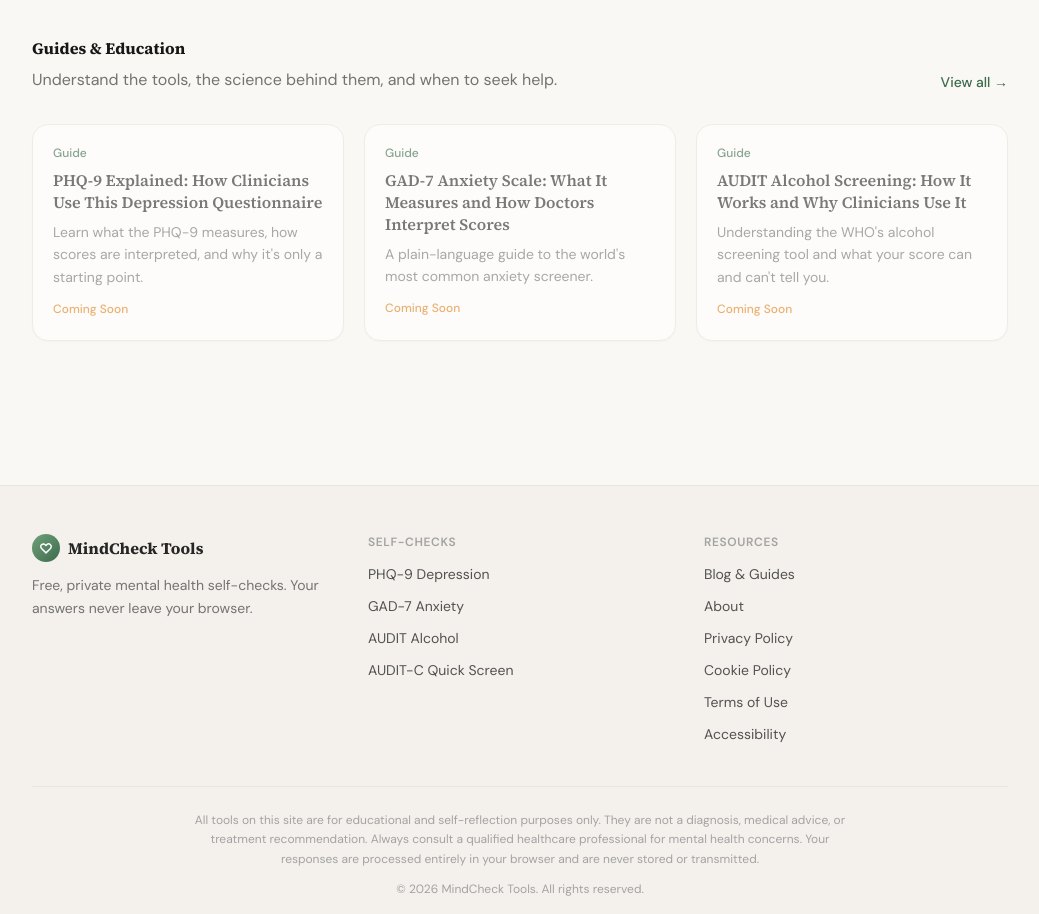
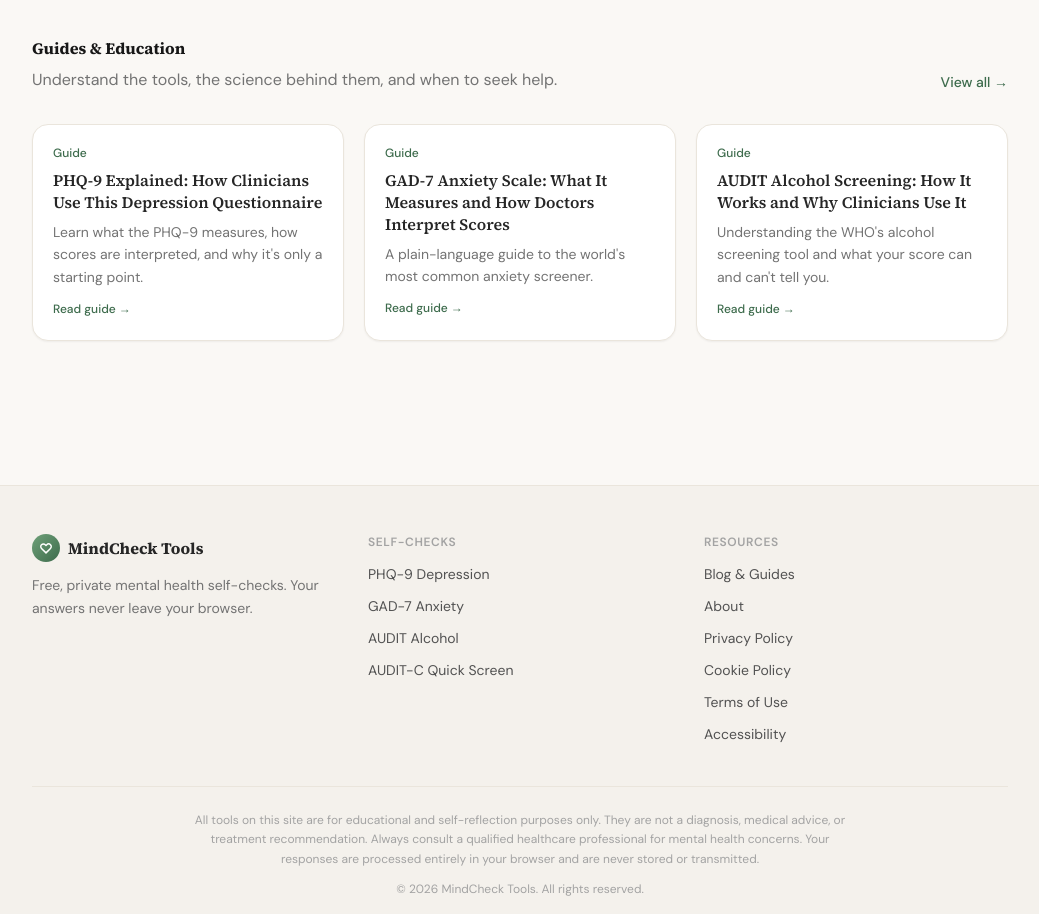
Before and after one commit to raiderj77/mhsud, a Next.js app: page / in a window 1280 px wide. Shown: the part 2160-3074 px from the top of the page, without its empty margins (120-1159 px from the left). Built offline with nearby package versions, Linux system fonts and the light colour scheme.

Commit message:
fix: make homepage blog cards link to live articles

```diff
--- a/src/app/page.tsx
+++ b/src/app/page.tsx
@@ -267,7 +267,7 @@ export default function HomePage() {
               excerpt: "Understanding the WHO's alcohol screening tool and what your score can and can't tell you.",
             },
           ].map((post) => (
-            <div key={post.slug} className="card p-5 opacity-60">
+            <Link key={post.slug} href={`/blog/${post.slug}`} className="card p-5 hover:border-sage-300 dark:hover:border-sage-700 transition-colors">
               <span className="text-xs font-medium text-sage-600 dark:text-sage-400 mb-2 block">Guide</span>
               <h3 className="font-serif font-semibold text-neutral-800 dark:text-neutral-100 mb-2 leading-snug">
                 {post.title}
@@ -275,8 +275,8 @@ export default function HomePage() {
               <p className="text-sm text-neutral-500 dark:text-neutral-400 leading-relaxed">
                 {post.excerpt}
               </p>
-              <span className="inline-block mt-3 text-xs text-warm-600 dark:text-warm-400 font-medium">Coming Soon</span>
-            </div>
+              <span className="inline-block mt-3 text-xs text-sage-600 dark:text-sage-400 font-medium hover:underline">Read guide →</span>
+            </Link>
           ))}
         </div>
       </section>
```
